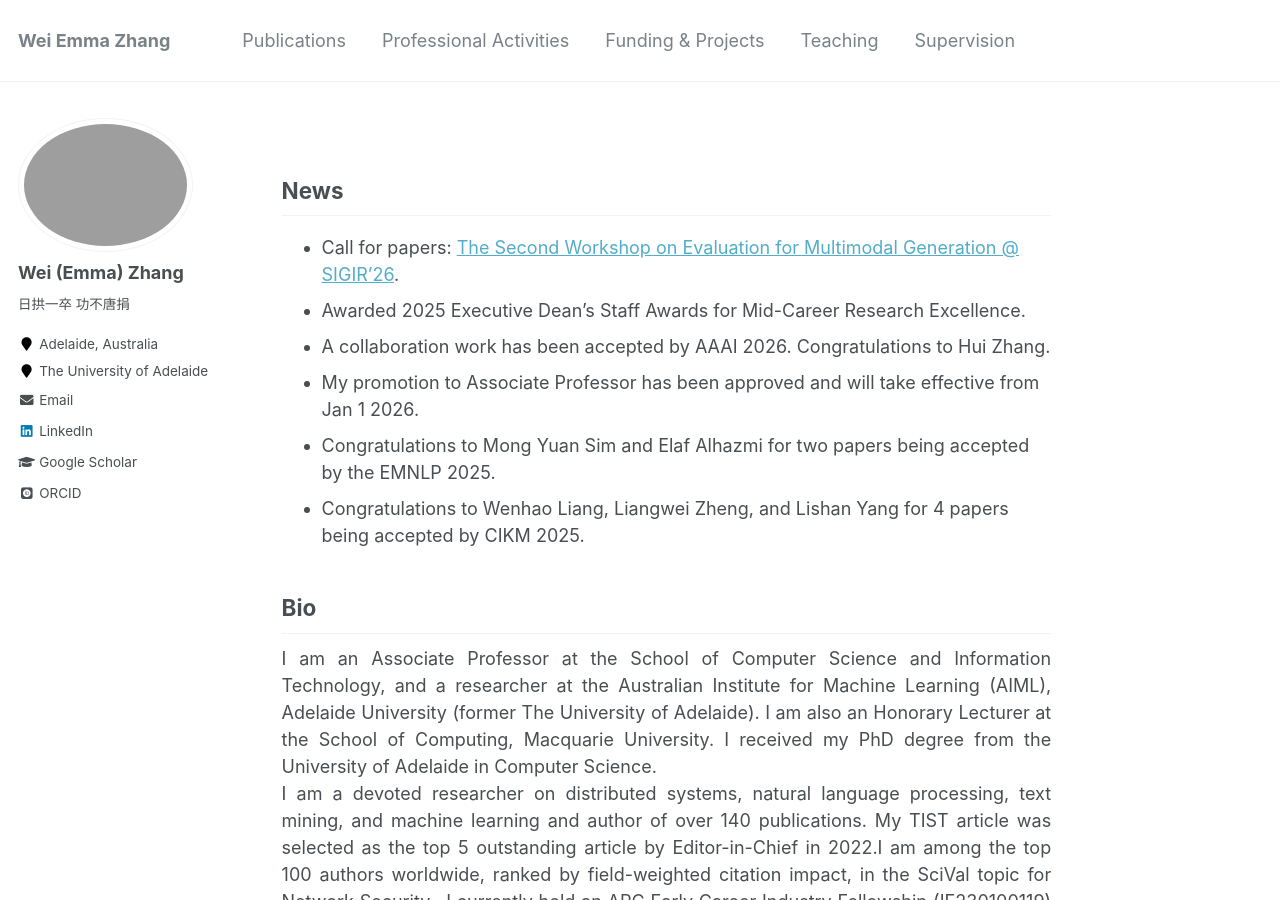
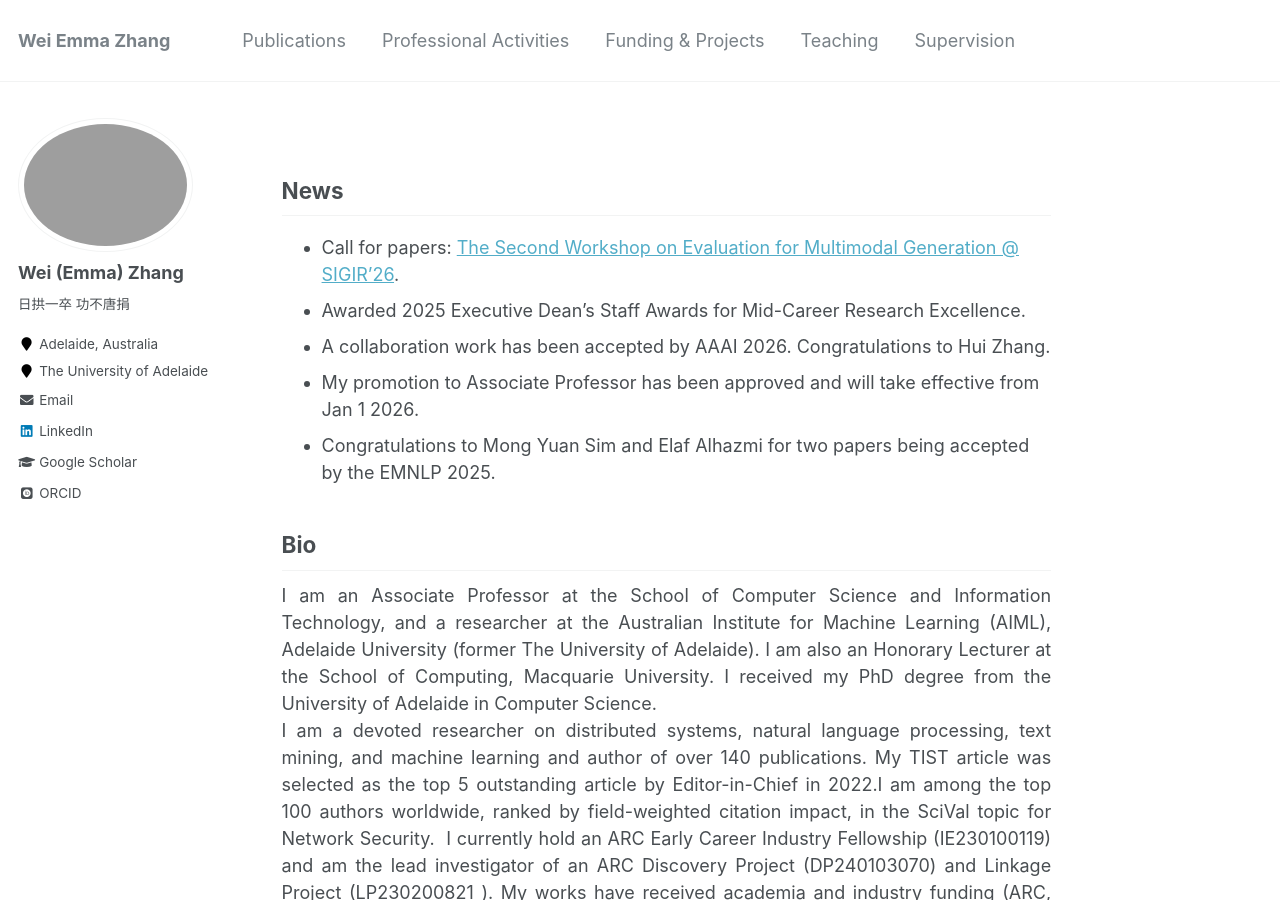
Before and after one commit to weiezhang/weiezhang.github.io, a Jekyll site: the page built from _pages/about.md, in a window 1280 px wide and 900 px high. Built offline with Jekyll 4.4.1, drawn with Linux system fonts in a browser that asks for light colours; some web fonts are replaced.

Commit message:
Update about.md

```diff
--- a/_pages/about.md
+++ b/_pages/about.md
@@ -14,8 +14,8 @@ redirect_from:
 * A collaboration work has been accepted by AAAI 2026. Congratulations to Hui Zhang.
 * My promotion to Associate Professor has been approved and will take effective from Jan 1 2026.
 * Congratulations to Mong Yuan Sim and Elaf Alhazmi for two papers being accepted by the EMNLP 2025.
-* Congratulations to Wenhao Liang, Liangwei Zheng, and Lishan Yang for 4 papers being accepted by CIKM 2025.
-<!-- * Congratulations to Liangwei Zheng for his paper being accepted by KDD 2025.
+<!-- * Congratulations to Wenhao Liang, Liangwei Zheng, and Lishan Yang for 4 papers being accepted by CIKM 2025.
+ Congratulations to Liangwei Zheng for his paper being accepted by KDD 2025.
  Congratulations to Mong Yuan Sim for his paper being accepted by ACL 2025.
  Hosted [EvalMG25 @ COLING 2025](https://evalmg.github.io/), 20 Jan 2025, Abu Dhabi, UAE.
  Congratulations to Elaf for her long research paper being accepted by the EMNLP 2024 main conference.
```
